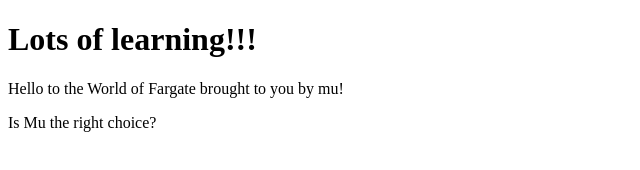
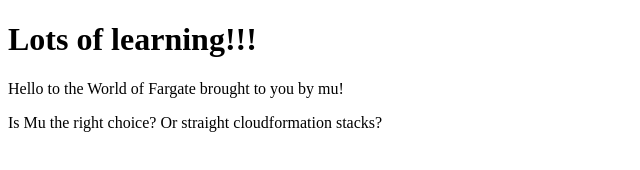
Before and after one commit to surfnbrain/test-fargate, a plain HTML site: page index.html in a window 1280 px wide. Shown: the whole page, without its empty margins (0-640 px from the left). Drawn offline with Linux system fonts and the light colour scheme.

Commit message:
changed index

```diff
--- a/index.html
+++ b/index.html
@@ -8,6 +8,6 @@
     <h1>Lots of learning!!!</h1>
 
     <p>Hello to the World of Fargate brought to you by mu!
-    <p>Is Mu the right choice?
+    <p>Is Mu the right choice?  Or straight cloudformation stacks?
   </body>
 </html>
```
